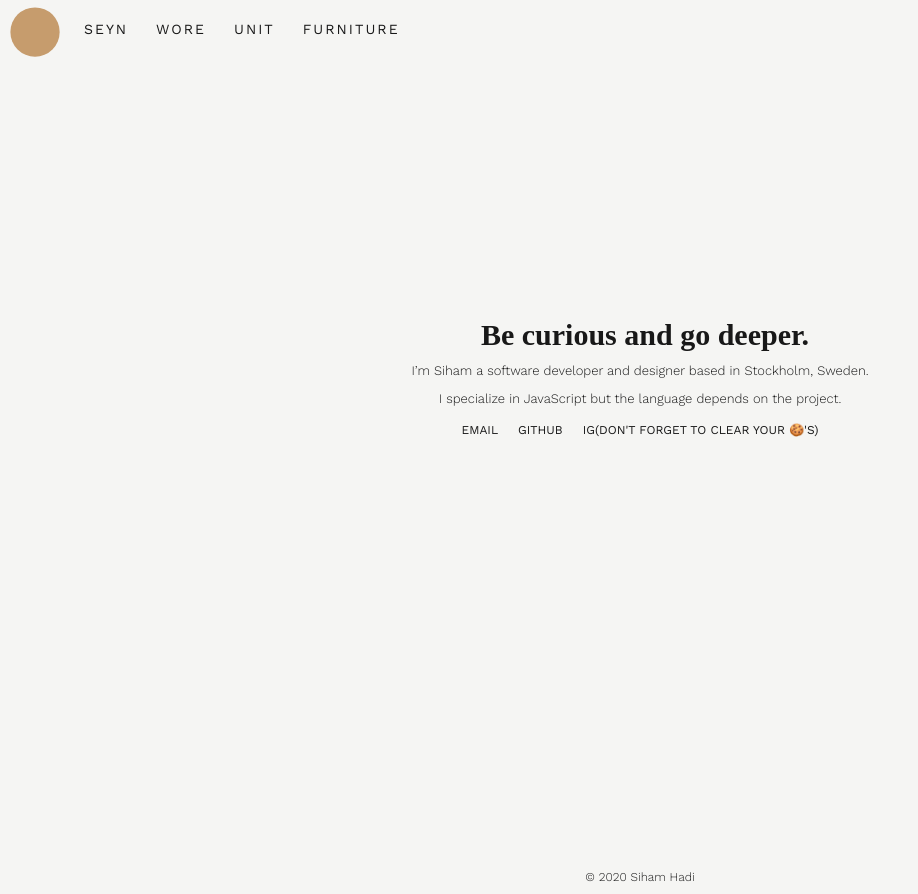
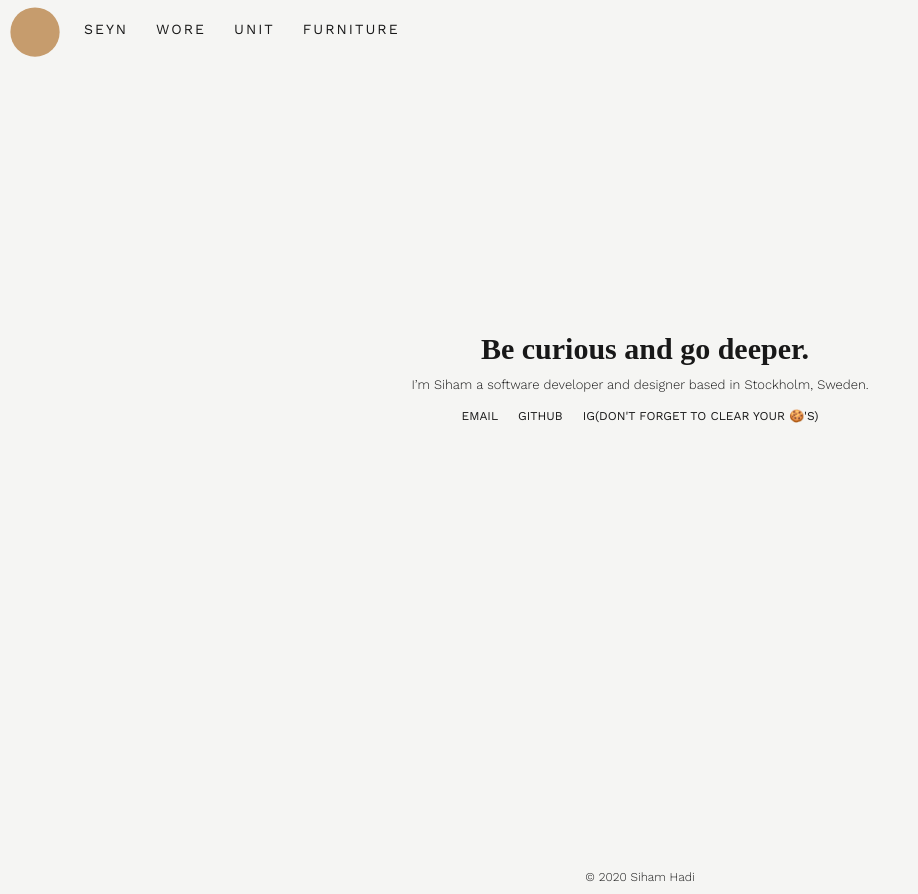
Before and after one commit to csobr/personal-website, a Next.js app: page / in a window 1280 px wide. Shown: the whole page, without its empty margins (0-918 px from the left). Built offline with nearby package versions, Linux system fonts and the light colour scheme; no server answers.

Commit message:
Intro text

```diff
--- a/src/pages/index.js
+++ b/src/pages/index.js
@@ -40,9 +40,7 @@ const Home = () => {
                             <h1>Be curious and go deeper.</h1>
                             <p>
                                 I’m Siham a software developer and designer
-                                based in Stockholm, Sweden.{'\n'} I specialize
-                                in JavaScript but the language depends on the
-                                project. {'\n'}
+                                based in Stockholm, Sweden.{'\n'}
                             </p>
 
                             <span className="social">
```
